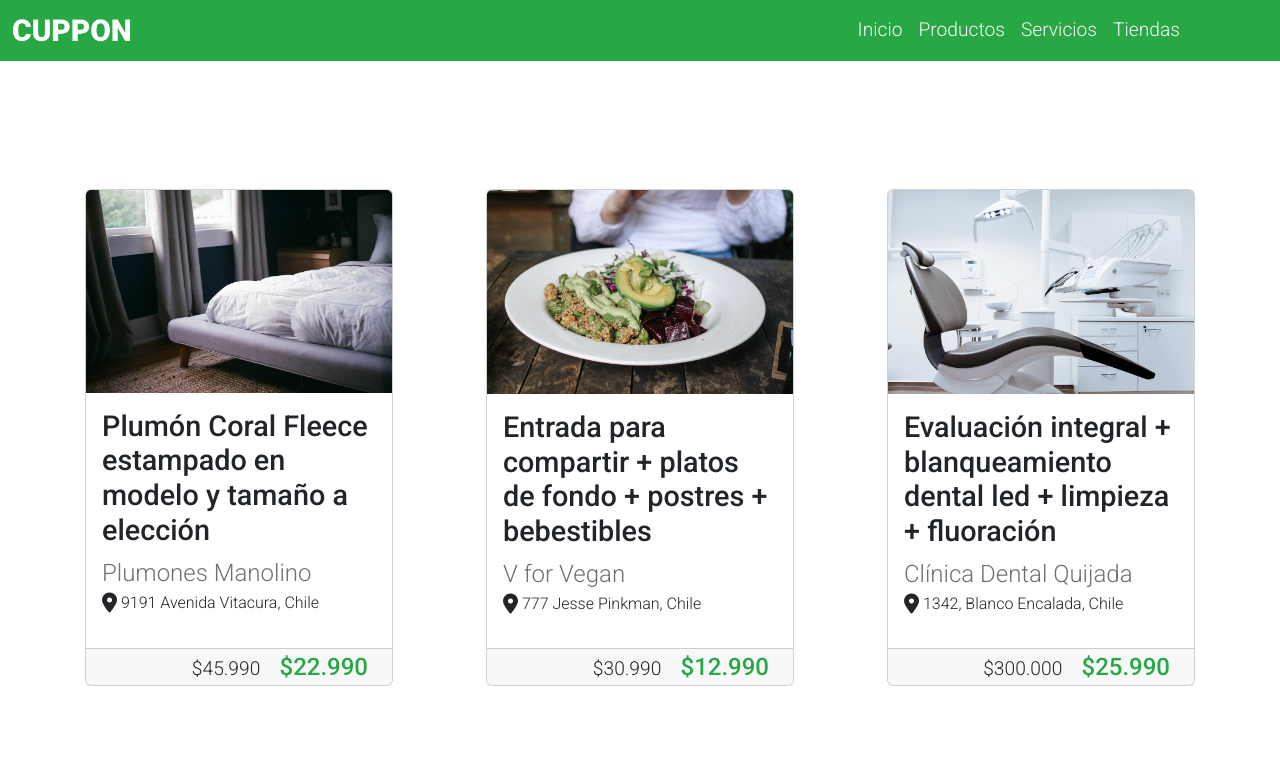
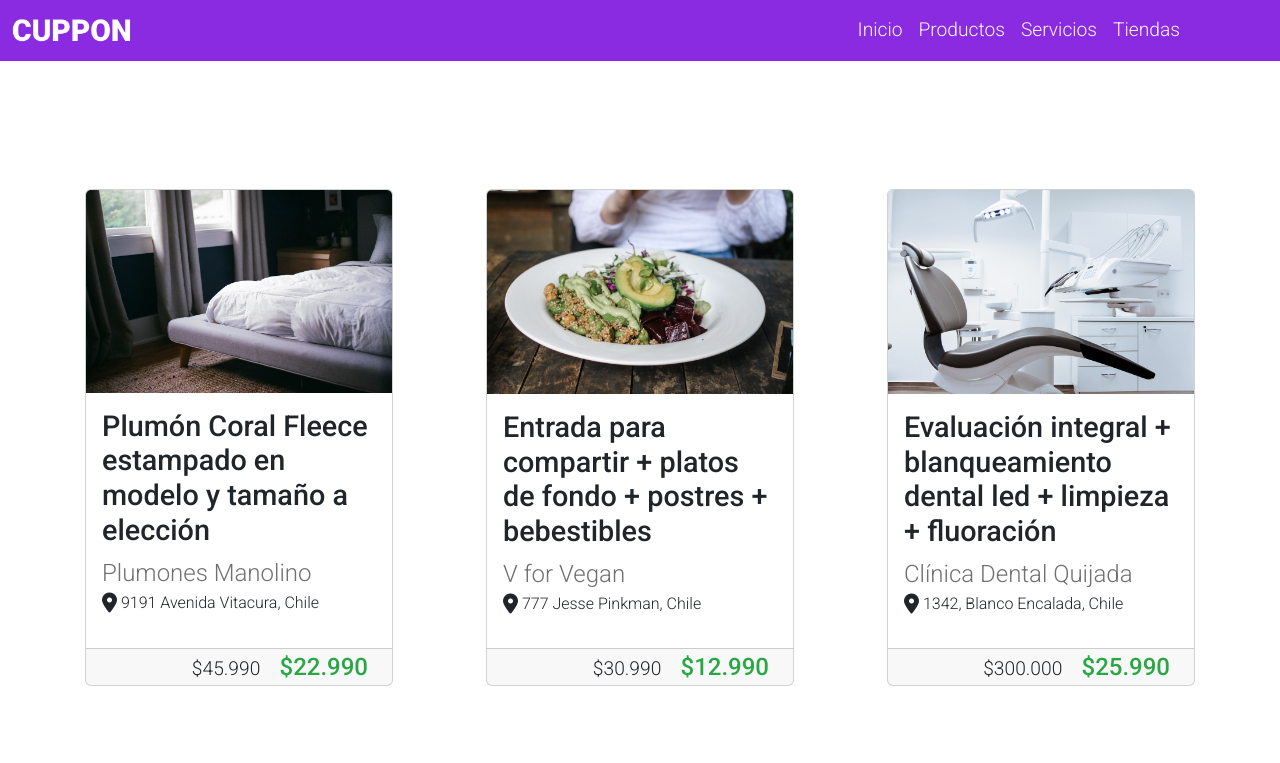
Before and after one commit to constanzaocaresc/cupon-repositorio, a plain HTML site: page index.html in a window 1280 px wide. Shown: the top 763 px of the page. Drawn offline with nearby package versions, Linux system fonts and the light colour scheme.

Commit message:
Segundo commit

```diff
--- a/assets/css/mobile.css
+++ b/assets/css/mobile.css
@@ -3,7 +3,7 @@ body{
     font-weight: 300;
 }
 .navbar{
-    background-color: #28A745;
+    background-color: blueviolet;
 }
 .navbar-brand{
     height: 45px;
```
